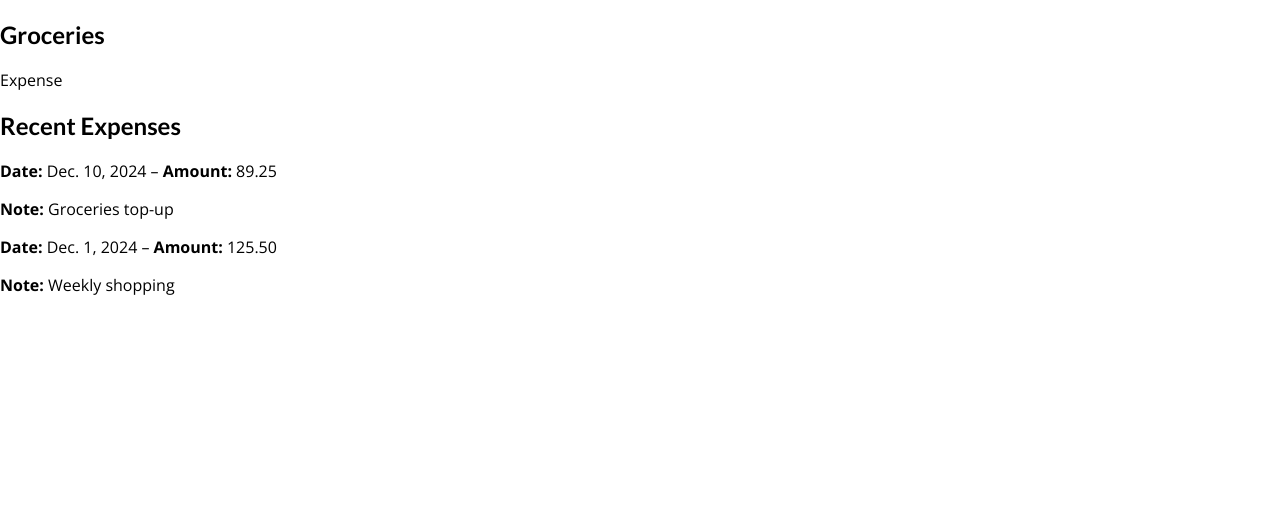
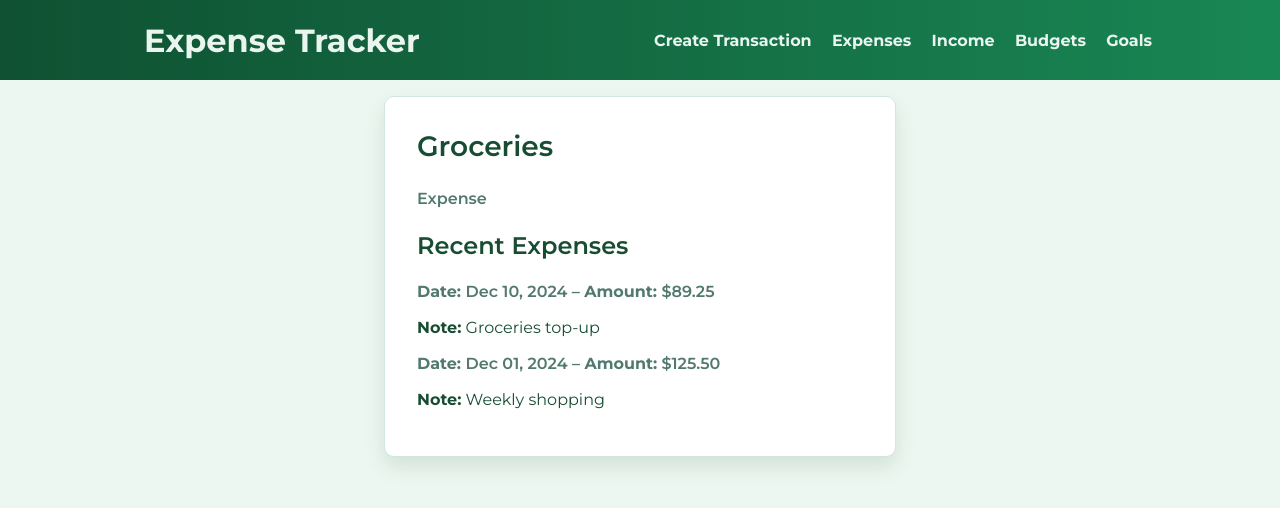
Before and after one commit to alex-hollingsworth1/AlexHollingsworth_Expense_Tracker_Capstone, a Django app: page /transactions/categories/1/ in a window 1280 px wide. Shown: the top 508 px of the page. Run offline with Django 5.2, Linux system fonts and the light colour scheme; data comes from the database, SQL or seed files in the repository; both versions use the stored data as it was after the commit.

Commit message:
feat: add expense/income create flow and update nav
- add ModelForms, CreateViews, templates, and routes for expenses and income
- repurpose category type page to jump into the create forms and add a top nav
- refresh detail/list styling (Montserrat, green cards, form buttons)

```diff
--- /dev/null
+++ b/et_transactions/static/et_transactions/detail.css
@@ -0,0 +1,87 @@
+section.detail-card {
+  width: min(90%, 32rem);
+  margin: 6rem auto 2rem;
+  background: #ffffff;
+  border: 1px solid #d1e7dd;
+  border-radius: 10px;
+  box-shadow: 0 10px 20px rgba(15, 81, 50, 0.12);
+  padding: 2rem;
+  color: #184d33;
+}
+
+section.detail-card form {
+  display: grid;
+  gap: 1rem;
+}
+
+section.detail-card form div {
+  display: grid;
+  gap: 0.35rem;
+}
+
+section.detail-card input,
+section.detail-card select {
+  padding: 0.65rem 0.75rem;
+  border: 1px solid #b4f0c8;
+  border-radius: 6px;
+  font-size: 1rem;
+}
+
+section.detail-card h1 {
+  margin-top: 0;
+  margin-bottom: 1.5rem;
+  font-size: 1.75rem;
+}
+
+section.detail-card p {
+  margin: 0.75rem 0;
+  font-size: 1rem;
+  line-height: 1.5;
+}
+
+section.detail-card .meta {
+  color: #52796f;
+  font-weight: 600;
+}
+
+section.detail-card a {
+  color: #0f5132;
+  text-decoration: none;
+  font-weight: 600;
+}
+
+section.detail-card a:hover {
+  text-decoration: underline;
+}
+
+section.detail-card .form-actions {
+  display: flex;
+  gap: 1rem;
+  align-items: center;
+}
+
+section.detail-card button {
+  padding: 0.7rem 1.5rem;
+  border: none;
+  border-radius: 6px;
+  background: #198754;
+  color: #ffffff;
+  font-weight: 600;
+  cursor: pointer;
+  transition: background 0.2s ease, transform 0.2s ease;
+}
+
+section.detail-card button:hover {
+  background: #146c43;
+  transform: translateY(-1px);
+}
+
+section.detail-card a.cancel-link {
+  color: #52796f;
+  font-weight: 500;
+}
+
+section.detail-card a.cancel-link:hover {
+  color: #0f5132;
+  text-decoration: underline;
+}
--- a/et_transactions/templates/et_transactions/category_detail.html
+++ b/et_transactions/templates/et_transactions/category_detail.html
@@ -1,20 +1,26 @@
 {% extends "base.html" %}
+{% load static %}
 
 {% block title %}{{ category.name }}{% endblock %}
 
+{% block css_files %}
+    {{ block.super }}
+    <link rel="stylesheet" href="{% static 'et_transactions/detail.css' %}">
+{% endblock %}
+
 {% block content %}
-<section id="category-detail">
+<section class="detail-card">
     <h1>{{ category.name }}</h1>
-    <p>{{ category.get_category_type_display }}</p>
+    <p class="meta">{{ category.get_category_type_display }}</p>
 
     <h2>Recent Expenses</h2>
     {% for expense in expenses %}
         <article>
-            <p>
-                <strong>Date:</strong> {{ expense.date }}
-                – <strong>Amount:</strong> {{ expense.amount }}
+            <p class="meta">
+                <strong>Date:</strong> {{ expense.date|date:"M d, Y" }}
+                – <strong>Amount:</strong> ${{ expense.amount|floatformat:2 }}
             </p>
-            <p><strong>Note:</strong> {{ expense.note }}</p>
+            <p><strong>Note:</strong> {{ expense.note|default:"No note provided." }}</p>
         </article>
     {% empty %}
         <p>No expenses recorded for this category yet.</p>
--- a/et_transactions/templates/et_transactions/expense_list.html
+++ b/et_transactions/templates/et_transactions/expense_list.html
@@ -1,4 +1,5 @@
 {% extends "base.html" %}
+{% load static %}
 
 {% block title %}Expenses{% endblock %}
 
--- a/et_transactions/templates/et_transactions/includes/category.html
+++ b/et_transactions/templates/et_transactions/includes/category.html
@@ -3,7 +3,6 @@
         <a href="{% url 'category-detail' category.pk %}">
             <div>
                 <h3>{{ category.name }}</h3>
-                <p class="meta">{{ category.get_category_type_display }}</p>
             </div>
         </a>
     </article>
--- a/et_transactions/urls.py
+++ b/et_transactions/urls.py
@@ -1,10 +1,15 @@
 from django.urls import path
 from .views import (
+    BudgetListView,
     CategoryDetailView,
-    BudgetListView,
     CategoryListView,
+    CategoryTypeListView,
+    CreateExpenseView,
+    CreateIncomeView,
+    ExpenseDetailView,
     ExpenseListView,
     GoalListView,
+    IncomeDetailView,
     IncomeListView,
     IndexView,
 )
@@ -12,9 +17,24 @@ from .views import (
 
 urlpatterns = [
     path("", IndexView.as_view(), name="index"),
-    path("categories/", CategoryListView.as_view(), name="categories"),
+    path(
+        "categories/",
+        CategoryTypeListView.as_view(),
+        name="category-type-list",
+    ),
+    path("categories/list/", CategoryListView.as_view(), name="categories"),
     path("expenses/", ExpenseListView.as_view(), name="expenses"),
+    path(
+        "expenses/<int:pk>/",
+        ExpenseDetailView.as_view(),
+        name="expense-detail",
+    ),
     path("income/", IncomeListView.as_view(), name="income"),
+    path(
+        "income/<int:pk>/",
+        IncomeDetailView.as_view(),
+        name="income-detail",
+    ),
     path("budgets/", BudgetListView.as_view(), name="budgets"),
     path("goals/", GoalListView.as_view(), name="goals"),
     path(
@@ -22,4 +42,8 @@ urlpatterns = [
         CategoryDetailView.as_view(),
         name="category-detail",
     ),
+    path(
+        "expenses/create/", CreateExpenseView.as_view(), name="create-expense"
+    ),
+    path("income/create/", CreateIncomeView.as_view(), name="create-income"),
 ]
--- a/et_transactions/views.py
+++ b/et_transactions/views.py
@@ -1,6 +1,9 @@
-from django.views.generic import ListView
+from django.urls import reverse, reverse_lazy
+from django.views.generic import ListView, TemplateView
+from django.views.generic.edit import CreateView
 from django.views.generic.detail import DetailView
 
+from .forms import CreateExpenseForm, CreateIncomeForm
 from .models import Budget, Category, Expense, Goal, Income
 
 
@@ -11,6 +14,25 @@ class IndexView(ListView):
     model = Expense
 
 
+class CategoryTypeListView(TemplateView):
+    """Display available category types before drilling into
+    categories."""
+
+    template_name = "et_transactions/category_type_list.html"
+
+    def get_context_data(self, **kwargs):
+        context = super().get_context_data(**kwargs)
+        type_links = []
+        for value, label in Category.CategoryType.choices:
+            if value == Category.CategoryType.EXPENSE:
+                url = reverse("create-expense")
+            else:
+                url = reverse("create-income")
+            type_links.append({"label": label, "url": url})
+        context["type_links"] = type_links
+        return context
+
+
 class CategoryListView(ListView):
     """List all transaction categories."""
 
@@ -18,6 +40,24 @@ class CategoryListView(ListView):
     model = Category
     ordering = ["name"]
     context_object_name = "categories"
+
+    def get_queryset(self):
+        queryset = super().get_queryset()
+        selected_type = self.request.GET.get("type")
+        if selected_type:
+            queryset = queryset.filter(category_type=selected_type)
+        return queryset
+
+    def get_context_data(self, **kwargs):
+        context = super().get_context_data(**kwargs)
+        selected_type = self.request.GET.get("type")
+        context["selected_type"] = selected_type
+        if selected_type:
+            type_map = dict(Category.CategoryType.choices)
+            context["selected_type_label"] = type_map.get(
+                selected_type, selected_type.title()
+            )
+        return context
 
 
 class CategoryDetailView(DetailView):
@@ -101,3 +141,19 @@ class GoalListView(ListView):
 
     template_name = "et_transactions/goal_list.html"
     model = Goal
+
+
+class CreateExpenseView(CreateView):
+    """View for creating a new expense."""
+
+    template_name = "et_transactions/create-expense.html"
+    form_class = CreateExpenseForm
+    success_url = reverse_lazy("expenses")
+
+
+class CreateIncomeView(CreateView):
+    """View for creating a new income."""
+
+    template_name = "et_transactions/create-income.html"
+    form_class = CreateIncomeForm
+    success_url = reverse_lazy("income")
--- a/expense_tracker/settings.py
+++ b/expense_tracker/settings.py
@@ -130,6 +130,7 @@ USE_TZ = True
 # https://docs.djangoproject.com/en/5.2/howto/static-files/
 
 STATIC_URL = "static/"
+STATICFILES_DIRS = [BASE_DIR / "static"]
 
 # Default primary key field type
 # https://docs.djangoproject.com/en/5.2/ref/settings/#default-auto-field
--- a/static/app.css
+++ b/static/app.css
@@ -1,22 +1,22 @@
-@import url('https://fonts.googleapis.com/css2?family=Lato:wght@400;700&family=Open+Sans:wght@400;700&display=swap');
-
 * {
   box-sizing: border-box;
 }
 
 html {
-  font-family: 'Open Sans', 'Lato', sans-serif;
+  font-family: 'Montserrat', sans-serif;
 }
 
 body {
   margin: 0;
+  background: #edf7f1;
+  font-family: inherit;
 }
 
 h1,
 h2,
 h3 {
-  font-family: 'Lato', sans-serif;
-  font-weight: bold;
+  font-family: 'Montserrat', sans-serif;
+  font-weight: 600;
 }
 
 #main-navigation {
--- a/templates/base.html
+++ b/templates/base.html
@@ -5,11 +5,27 @@
 <head>
     <meta charset="UTF-8">
     <meta name="viewport" content="width=device-width, initial-scale=1.0">
+    <link rel="preconnect" href="https://fonts.googleapis.com">
+    <link rel="preconnect" href="https://fonts.gstatic.com" crossorigin>
+    <link
+        rel="stylesheet"
+        href="https://fonts.googleapis.com/css2?family=Montserrat:wght@400;600;700&display=swap"
+    >
     <title>{% block title %}{% endblock %}</title>
     <link rel="stylesheet" href="{% static 'app.css' %}">
     {% block css_files %}{% endblock %}
 </head>
 <body>
+    <header id="main-navigation">
+        <h1><a href="{% url 'index' %}">Expense Tracker</a></h1>
+        <nav>
+            <a href="{% url 'category-type-list' %}">Create Transaction</a>
+            <a href="{% url 'expenses' %}">Expenses</a>
+            <a href="{% url 'income' %}">Income</a>
+            <a href="{% url 'budgets' %}">Budgets</a>
+            <a href="{% url 'goals' %}">Goals</a>
+        </nav>
+    </header>
     {% block content %}{% endblock %}
 </body>
 </html>
```
Also changed, not shown: et_transactions/forms.py (added, +34 -0 lines), et_transactions/static/et_transactions/transactions.css (+5 -4 lines), et_transactions/templates/et_transactions/category_list.html (+11 -1 lines), et_transactions/templates/et_transactions/category_type_list.html (added, +28 -0 lines), et_transactions/templates/et_transactions/create-expense.html (added, +49 -0 lines), et_transactions/templates/et_transactions/create-income.html (added, +49 -0 lines), et_transactions/templates/et_transactions/expense_detail.html (+14 -3 lines), et_transactions/templates/et_transactions/income-detail.html (+14 -3 lines), db.sqlite3, et_transactions/migrations/0002_alter_expense_category.py (added).
